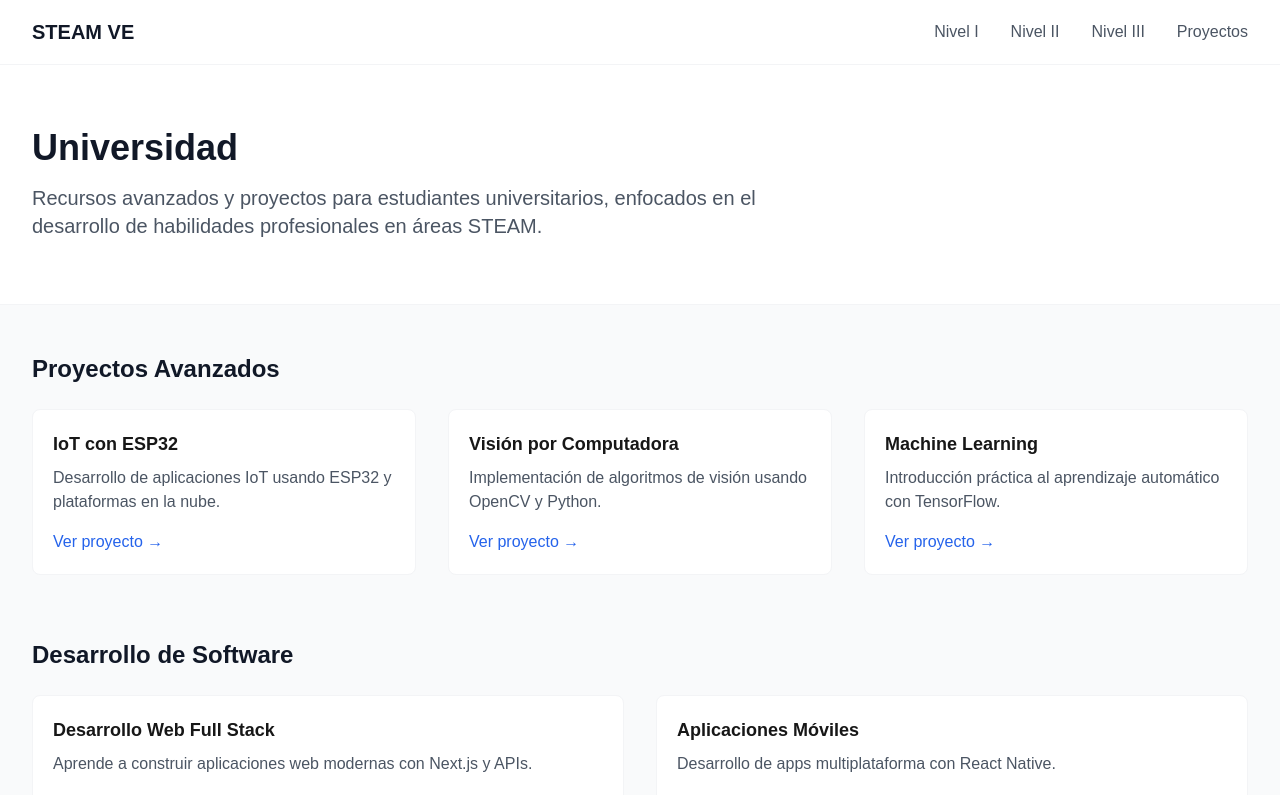
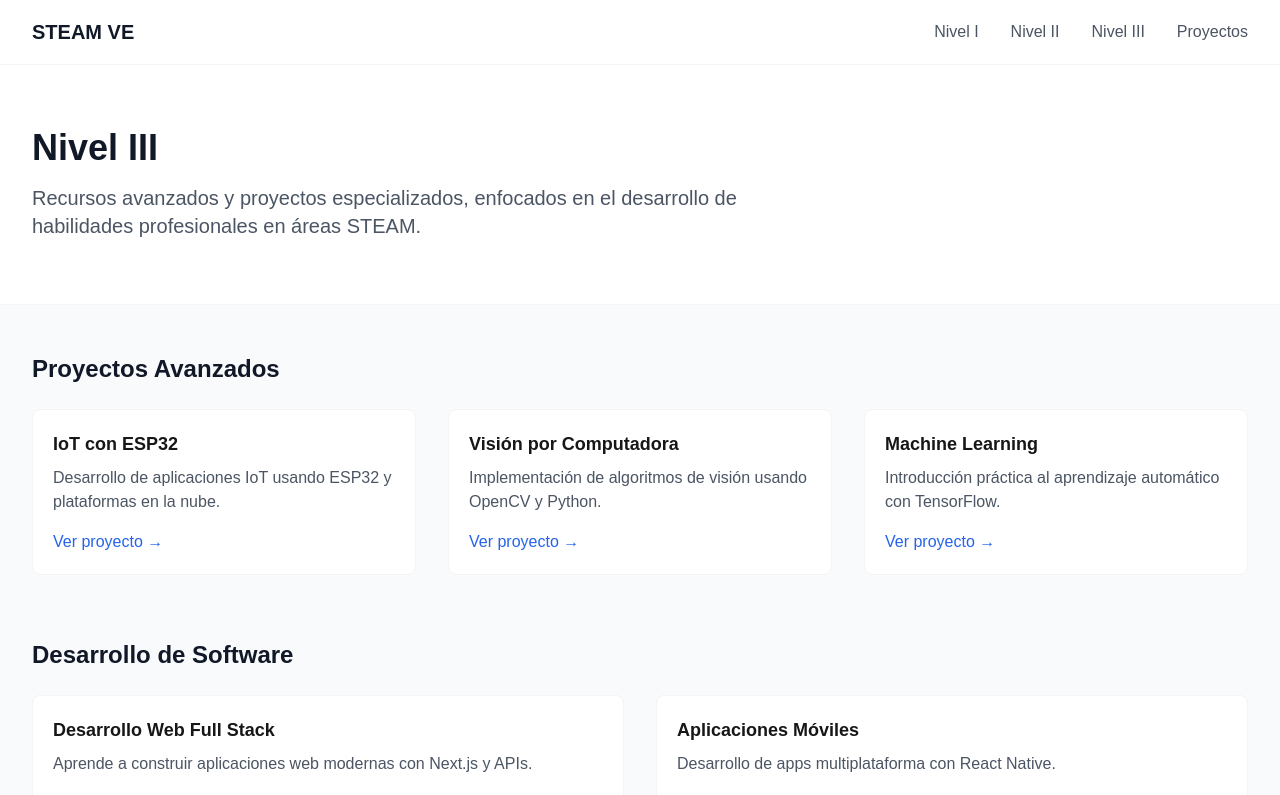
Before and after one commit to Guaroduino/guaroduino-steam, a Next.js app: page /guaroduino-steam/nivel-3 in a window 1280 px wide. Shown: the top 795 px of the page. Built offline with nearby package versions, Linux system fonts and the light colour scheme.

Commit message:
Actualizar títulos y descripciones en páginas de Nivel II y III

```diff
--- a/src/pages/nivel-2.tsx
+++ b/src/pages/nivel-2.tsx
@@ -3,12 +3,12 @@ import Link from 'next/link';
 import Card from '../components/Card';
 import PageHeader from '../components/PageHeader';
 
-export default function Secundaria() {
+export default function NivelDos() {
   return (
     <div>
       <PageHeader
-        title="Secundaria"
-        description="Proyectos y recursos educativos para estudiantes de secundaria, diseñados para profundizar en conceptos STEAM y desarrollar habilidades prácticas."
+        title="Nivel II"
+        description="Proyectos y recursos educativos de nivel intermedio, diseñados para profundizar en conceptos STEAM y desarrollar habilidades prácticas."
       />
 
       <div className="max-w-7xl mx-auto px-4 sm:px-6 lg:px-8 py-12">
--- a/src/pages/nivel-3.tsx
+++ b/src/pages/nivel-3.tsx
@@ -3,12 +3,12 @@ import Link from 'next/link';
 import Card from '../components/Card';
 import PageHeader from '../components/PageHeader';
 
-export default function Universidad() {
+export default function NivelTres() {
   return (
     <div>
       <PageHeader
-        title="Universidad"
-        description="Recursos avanzados y proyectos para estudiantes universitarios, enfocados en el desarrollo de habilidades profesionales en áreas STEAM."
+        title="Nivel III"
+        description="Recursos avanzados y proyectos especializados, enfocados en el desarrollo de habilidades profesionales en áreas STEAM."
       />
 
       <div className="max-w-7xl mx-auto px-4 sm:px-6 lg:px-8 py-12">
```
